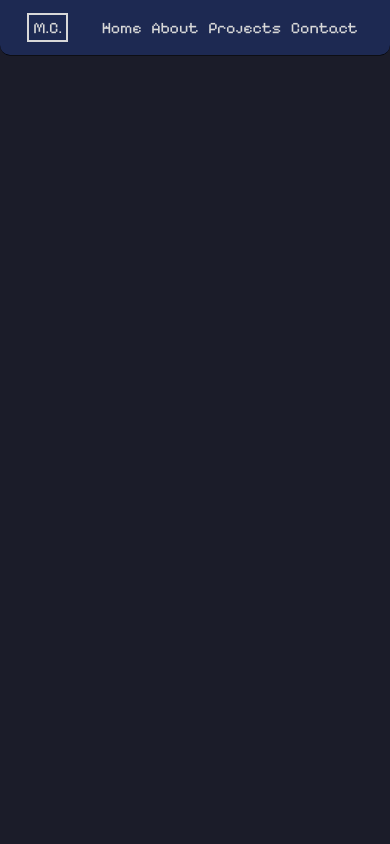
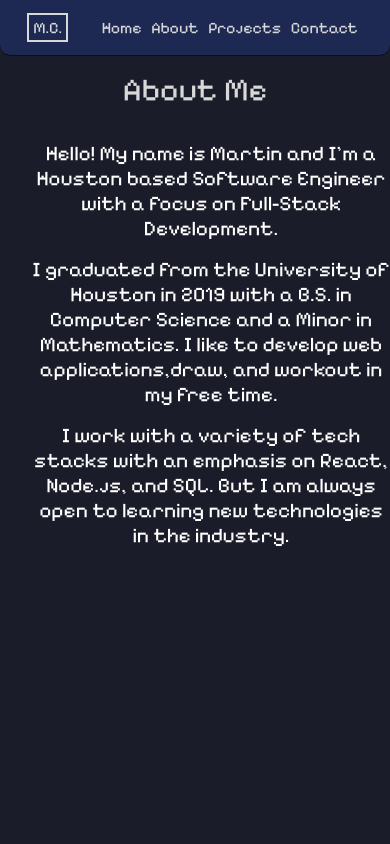
Before and after one commit to mcabrera108/new-portfolio-website, a React (Vite) app: page /about in a window 390 px wide. Shown: the top 844 px of the page. Built offline with nearby package versions, Linux system fonts and the light colour scheme.

Commit message:
Added custom favicon

```diff
--- a/index.html
+++ b/index.html
@@ -2,7 +2,7 @@
 <html lang="en">
   <head>
     <meta charset="UTF-8" />
-    <link rel="icon" type="image/svg+xml" href="/vite.svg" />
+    <link rel="icon" type="image/svg+xml" href="/shrimp.png" />
     <link rel="preconnect" href="https://fonts.googleapis.com" />
     <link rel="preconnect" href="https://fonts.gstatic.com" crossorigin />
     <link
@@ -11,7 +11,7 @@
     />
 
     <meta name="viewport" content="width=device-width, initial-scale=1.0" />
-    <title>My Portfolio Website</title>
+    <title>My Dev Portfolio Website</title>
   </head>
   <body>
     <div id="root"></div>
--- a/src/pages/AboutPage.tsx
+++ b/src/pages/AboutPage.tsx
@@ -1,4 +1,30 @@
+import style from "../styles/layout.module.scss";
 function AboutPage() {
-  return <></>;
+  return (
+    <div className={style.aboutContainer}>
+      <div className={style.contactTitle} style={{ marginBottom: "1em" }}>
+        About Me
+      </div>
+      <div className={style.aboutWrapper}>
+        <div className={style.aboutDesc}>
+          <p>
+            Hello! My name is Martin and I'm a Houston based Software Engineer
+            with a focus on Full-Stack Development.
+          </p>
+          <p>
+            I graduated from the University of Houston in 2019 with a B.S. in
+            Computer Science and a Minor in Mathematics. I like to develop web
+            applications,draw, and workout in my free time.
+          </p>
+          <p>
+            {" "}
+            I work with a variety of tech stacks with an emphasis on React,
+            Node.js, and SQL. But I am always open to learning new technologies
+            in the industry.
+          </p>
+        </div>
+      </div>
+    </div>
+  );
 }
 export default AboutPage;
--- a/src/pages/ProjectsPage.tsx
+++ b/src/pages/ProjectsPage.tsx
@@ -3,11 +3,14 @@ import style from "../styles/layout.module.scss";
 function ProjectsPage() {
   return (
     <div className={style.projectContainer}>
+      <div className={style.contactTitle} style={{ marginBottom: "1em" }}>
+        My Projects
+      </div>
       <div className={style.projectWrapper}>
         <Cartridge
           backLabelText={"Play Me!"}
           title={"Figure-Chan"}
-          labelUrl=""
+          labelUrl="url(https://i.imgur.com/q49bg7y.png)"
           projectDesc={
             "A comprehensive, community-driven database dedicated to the documentation of Japanese anime figures, American action figures, and Chinese Resin statues."
           }
--- a/src/styles/layout.module.scss
+++ b/src/styles/layout.module.scss
@@ -166,6 +166,24 @@
   margin-left: 1rem;
   transition: transform 0.3s ease-in-out;
 }
+.aboutDesc {
+  color: white;
+  font-size: 1.5rem;
+  text-align: center;
+  margin-left: 2rem;
+}
+.aboutDesc p {
+  margin-top: 1rem;
+}
+.aboutContainer {
+  width: 100%;
+}
+.aboutWrapper {
+  width: 50%;
+}
+.contactDesc p {
+  margin-top: 1rem;
+}
 .devIcon:hover {
   transform: scale(1.2);
 }
@@ -301,6 +319,12 @@
     font-size: 1.3rem;
     text-align: center;
   }
+  .aboutDesc {
+    color: white;
+    font-size: 1.3rem;
+    text-align: center;
+    margin-left: 2rem;
+  }
   .contactInfo {
     color: white;
     font-size: 1.1rem;
@@ -316,8 +340,20 @@
   .inputContainer {
     width: 100%;
   }
+  .aboutWrapper {
+    width: 100%;
+  }
 }
 @media screen and (min-width: 321px) and (max-width: 1024px) {
+  .aboutWrapper {
+    width: 100%;
+  }
+  .aboutDesc {
+    color: white;
+    font-size: 1.3rem;
+    text-align: center;
+    margin-left: 2rem;
+  }
   .bannerTitle {
     text-align: center;
     font-size: 2.5rem;
```
Also changed, not shown: public/shrimp.png (added).
